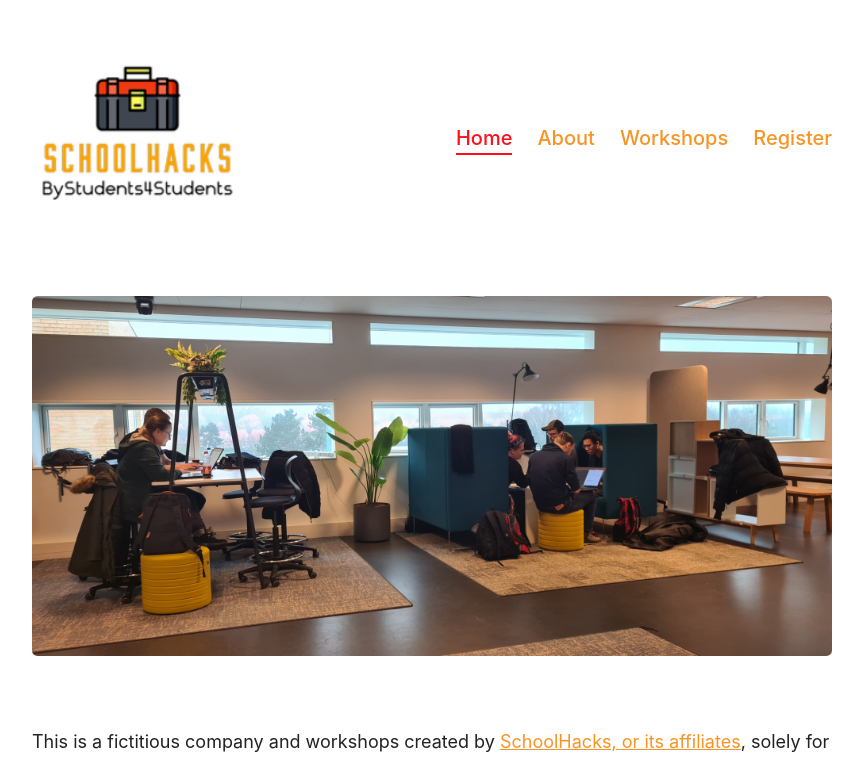
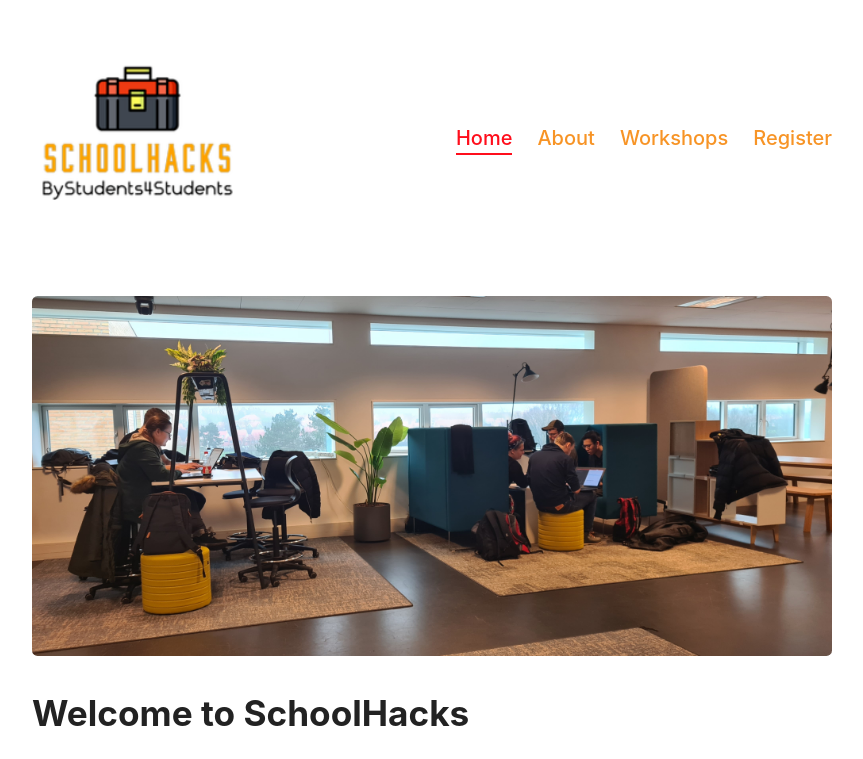
Before and after one commit to tysker/reactrouter-v6-lesson-3sem, a React (Vite) app: page / in a window 1280 px wide. Shown: the top 759 px of the page, without its empty margins (208-1071 px from the left). Built offline with nearby package versions, Linux system fonts and the light colour scheme.

Commit message:
lesson-08

```diff
--- a/src/main.jsx
+++ b/src/main.jsx
@@ -7,18 +7,21 @@ import Workshops from "./components/Workshops";
 import Header from "./components/Header";
 import About from "./components/About.jsx";
 import Workshop from "./components/Workshop";
+import Session from "./components/Session.jsx";
 
 ReactDOM.createRoot(document.getElementById('root')).render(
     <React.StrictMode>
         <BrowserRouter>
             <div className="main">
                 <Header/>
-
                 <Routes>
-                    <Route path="/" element={<Home titel="Welcome to SchoolHacks"/>}/>
+                    <Route path="/" element={<Home title="Welcome to SchoolHacks"/>}/>
                     <Route path="about" element={<About/>}/>
                     <Route path="workshops" element={<Workshops/>}>
-                        <Route path=":workId" element={<Workshop/>}/>
+                        <Route path=":workId" element={<Workshop/>}>
+                            <Route path=":sessionId" element={<Session/>}/>
+                        </Route>
+                        <Route index element={<h3>Select a workshop from above</h3>}/>
                     </Route>
                     <Route path="*" element={<h1 className="not-found">Page Not Found</h1>}/>
                 </Routes>
```
